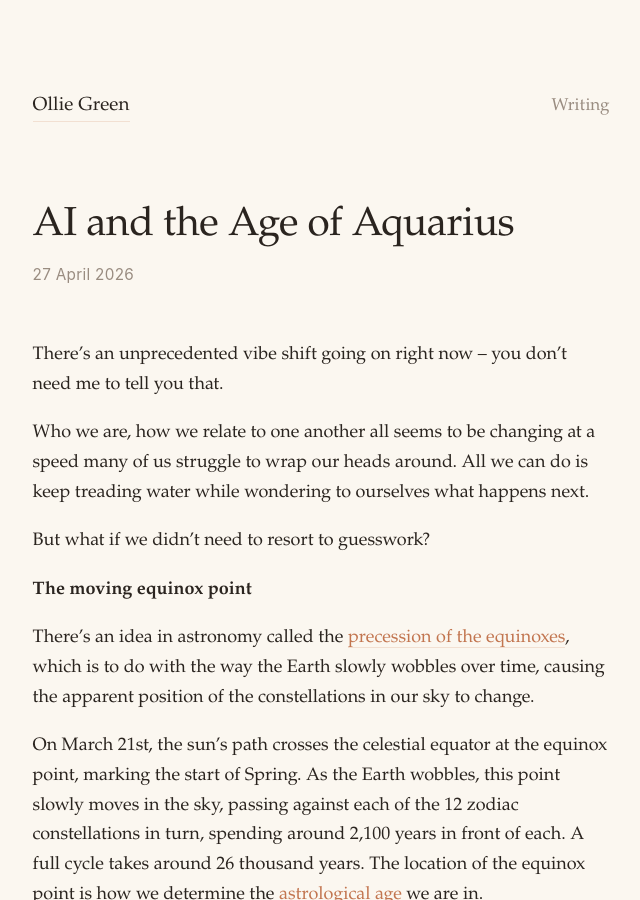
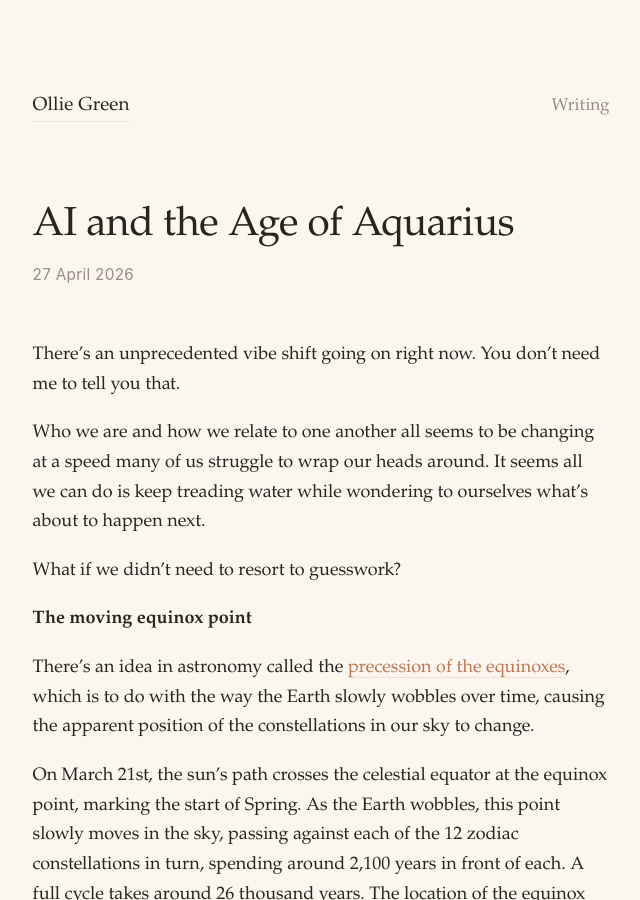
Before and after one commit to OliverEGreen/OliverEGreen.github.io, a Jekyll site: the page built from _posts/2026-04-27-AI-and-the-Age-of-Aquarius.md, in a window 1280 px wide and 900 px high. Shown: the whole window, without its empty margins (319-959 px from the left). Built offline with Jekyll 4.4.1, drawn with Linux system fonts in a browser that asks for light colours.

Commit message:
Update 2026-04-27-AI-and-the-Age-of-Aquarius.md

```diff
--- a/_posts/2026-04-27-AI-and-the-Age-of-Aquarius.md
+++ b/_posts/2026-04-27-AI-and-the-Age-of-Aquarius.md
@@ -3,11 +3,11 @@
 date: 2026-04-27
 ---
 
-There's an unprecedented vibe shift going on right now – you don't need me to tell you that.
+There's an unprecedented vibe shift going on right now. You don't need me to tell you that.
 
-Who we are, how we relate to one another all seems to be changing at a speed many of us struggle to wrap our heads around. All we can do is keep treading water while wondering to ourselves what happens next.
+Who we are and how we relate to one another all seems to be changing at a speed many of us struggle to wrap our heads around. It seems all we can do is keep treading water while wondering to ourselves what's about to happen next.
 
-But what if we didn't need to resort to guesswork?
+What if we didn't need to resort to guesswork?
 
 **The moving equinox point**
 
```
